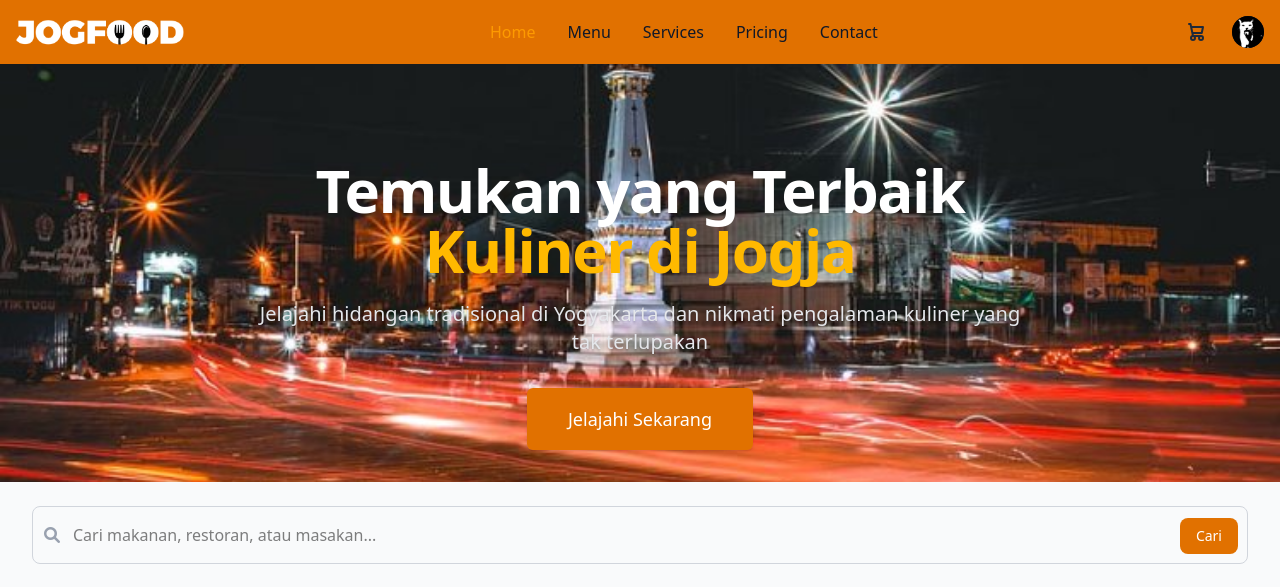
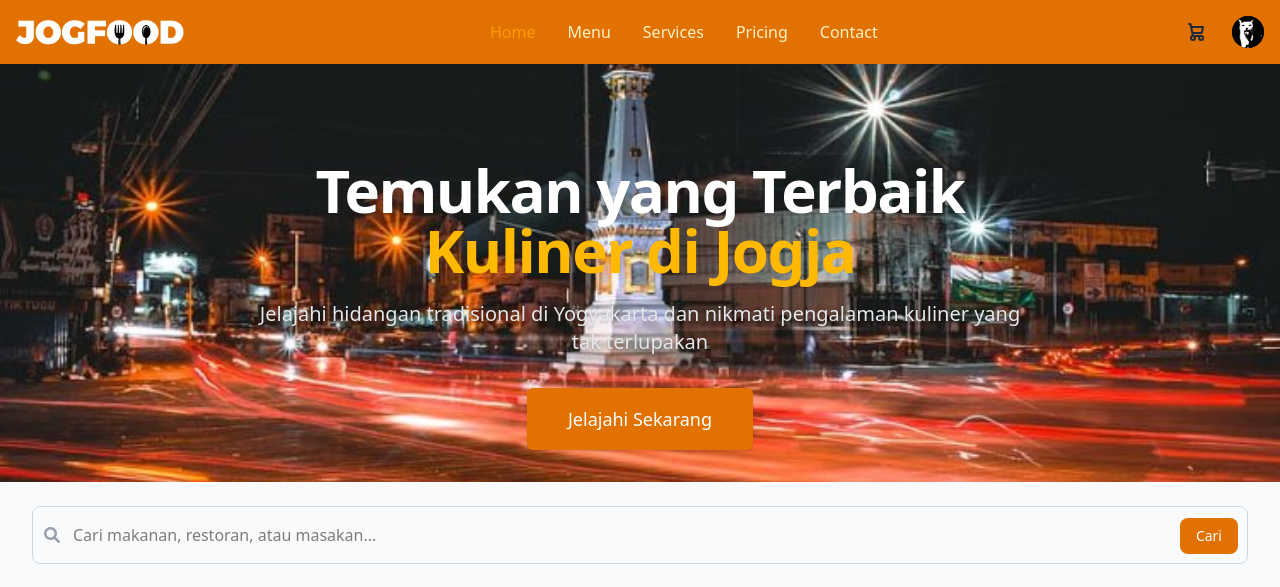
Before and after one commit to sweeefff/Jogfoodv.1.0, a Laravel app: template resources/views/pages/home.blade.php in a window 1280 px wide. Shown: the top 587 px of the page. Run offline with Laravel 12, Linux system fonts and the light colour scheme; the template is opened without the code that fills it, so the values that code supplies are empty; some libraries are stand-ins or nearby versions.

Commit message:
slight changes

```diff
--- a/resources/views/components/card.blade.php
+++ b/resources/views/components/card.blade.php
@@ -1,5 +1,3 @@
-<div class="grid grid-cols-1 gap-x-6 sm:grid-cols-3 lg:grid-cols-3">
-    <!-- Hidangan 1 -->
     <div
         class="food-card group relative bg-white rounded-lg overflow-hidden shadow-md hover:shadow-lg transition-shadow duration-300">
         <div class="aspect-w-1 aspect-h-1 w-full overflow-hidden rounded-t-lg bg-gray-200">
@@ -26,4 +24,3 @@
             </div>
         </div>
     </div>
-</div>
--- a/resources/views/pages/home.blade.php
+++ b/resources/views/pages/home.blade.php
@@ -118,19 +118,19 @@
 					</li>
 					<li>
 						<a href="menu"
-							class="block py-2 px-3 text-gray-900 rounded-sm hover:bg-gray-100 md:hover:bg-transparent md:hover:text-amber-700 md:p-0 dark:text-white md:dark:hover:text-amber-700 dark:hover:bg-gray-700 dark:hover:text-white md:dark:hover:bg-transparent dark:border-gray-700">Menu</a>
+							class="block py-2 px-3 text-amber-100 rounded-sm hover:bg-gray-100 md:hover:bg-transparent md:hover:text-amber-700 md:p-0 dark:text-white md:dark:hover:text-amber-700 dark:hover:bg-gray-700 dark:hover:text-white md:dark:hover:bg-transparent dark:border-gray-700">Menu</a>
 					</li>
 					<li>
 						<a href="#"
-							class="block py-2 px-3 text-gray-900 rounded-sm hover:bg-gray-100 md:hover:bg-transparent md:hover:text-amber-700 md:p-0 dark:text-white md:dark:hover:text-amber-700 dark:hover:bg-gray-700 dark:hover:text-white md:dark:hover:bg-transparent dark:border-gray-700">Services</a>
+							class="block py-2 px-3 text-amber-100 rounded-sm hover:bg-gray-100 md:hover:bg-transparent md:hover:text-amber-700 md:p-0 dark:text-white md:dark:hover:text-amber-700 dark:hover:bg-gray-700 dark:hover:text-white md:dark:hover:bg-transparent dark:border-gray-700">Services</a>
 					</li>
 					<li>
 						<a href="#"
-							class="block py-2 px-3 text-gray-900 rounded-sm hover:bg-gray-100 md:hover:bg-transparent md:hover:text-amber-700 md:p-0 dark:text-white md:dark:hover:text-amber-700 dark:hover:bg-gray-700 dark:hover:text-white md:dark:hover:bg-transparent dark:border-gray-700">Pricing</a>
+							class="block py-2 px-3 text-amber-100 rounded-sm hover:bg-gray-100 md:hover:bg-transparent md:hover:text-amber-700 md:p-0 dark:text-white md:dark:hover:text-amber-700 dark:hover:bg-gray-700 dark:hover:text-white md:dark:hover:bg-transparent dark:border-gray-700">Pricing</a>
 					</li>
 					<li>
 						<a href="#"
-							class="block py-2 px-3 text-gray-900 rounded-sm hover:bg-gray-100 md:hover:bg-transparent md:hover:text-amber-700 md:p-0 dark:text-white md:dark:hover:text-amber-700 dark:hover:bg-gray-700 dark:hover:text-white md:dark:hover:bg-transparent dark:border-gray-700">Contact</a>
+							class="block py-2 px-3 text-amber-100 rounded-sm hover:bg-gray-100 md:hover:bg-transparent md:hover:text-amber-700 md:p-0 dark:text-white md:dark:hover:text-amber-700 dark:hover:bg-gray-700 dark:hover:text-white md:dark:hover:bg-transparent dark:border-gray-700">Contact</a>
 					</li>
 				</ul>
 			</div>
```
